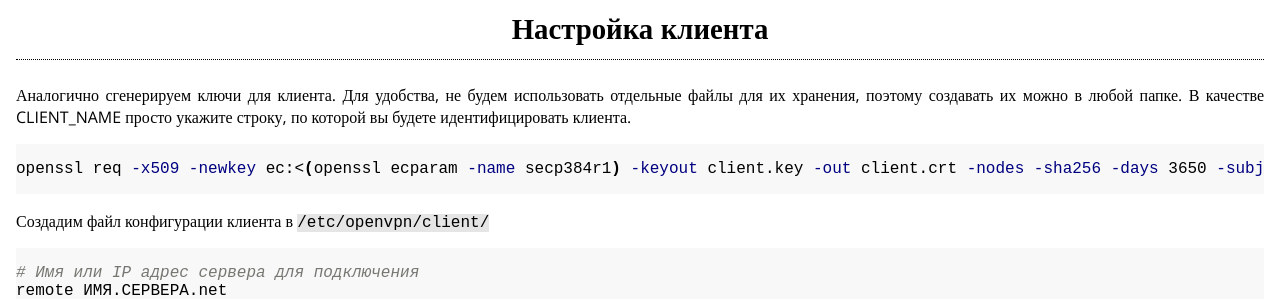
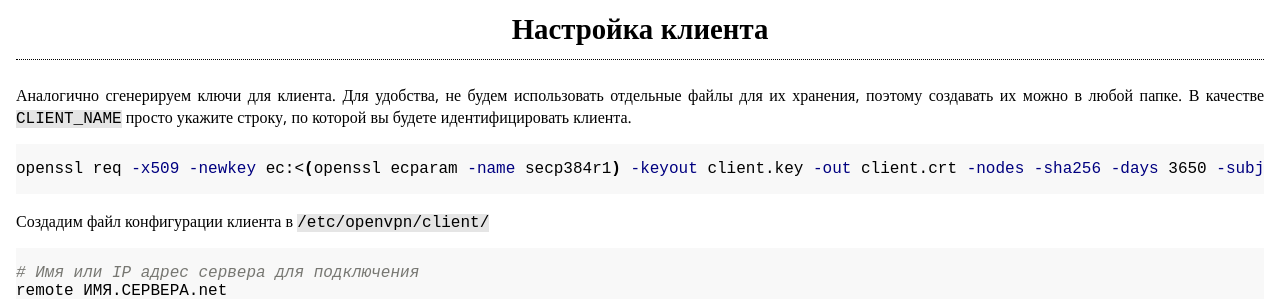
Before and after one commit to fsa/site, a Jekyll site: the page built from _posts/2023-04-20-openvpn.md, in a window 1280 px wide and 900 px high, scrolled down 1192 px. Shown: the part 176-475 px from the top of the window. Built offline with Jekyll 4.4.1, drawn with Linux system fonts in a browser that asks for light colours.

Commit message:
Доработка оформления

````diff
--- a/_posts/2023-04-20-openvpn.md
+++ b/_posts/2023-04-20-openvpn.md
@@ -65,7 +65,7 @@ keepalive 30 150
 
 ## Настройка клиента
 
-Аналогично сгенерируем ключи для клиента. Для удобства, не будем использовать отдельные файлы для их хранения, поэтому создавать их можно в любой папке. В качестве CLIENT_NAME просто укажите строку, по которой вы будете идентифицировать клиента.
+Аналогично сгенерируем ключи для клиента. Для удобства, не будем использовать отдельные файлы для их хранения, поэтому создавать их можно в любой папке. В качестве `CLIENT_NAME` просто укажите строку, по которой вы будете идентифицировать клиента.
 
 ```bash
 openssl req -x509 -newkey ec:<(openssl ecparam -name secp384r1) -keyout client.key -out client.crt -nodes -sha256 -days 3650 -subj '/CN=CLINET_NAME'
````
